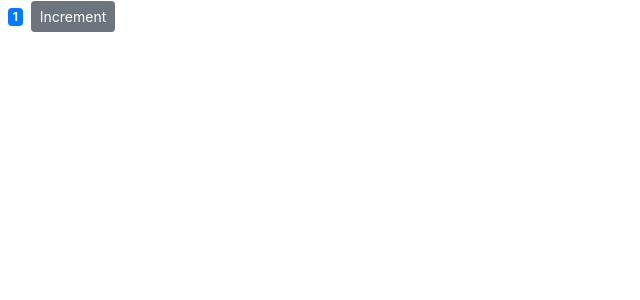
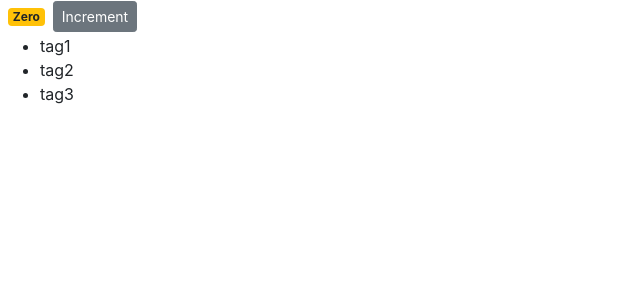
Before and after one commit to karleighponnock/Shopping-cart-essentials, a React (Create React App) app in the folder counter-app/: page / in a window 1280 px wide. Shown: the top 300 px of the page, without its empty margins (0-640 px from the left). Built offline with nearby package versions, Linux system fonts and the light colour scheme.

Commit message:
mapping over tags array

```diff
--- a/counter-app/src/components/counter.jsx
+++ b/counter-app/src/components/counter.jsx
@@ -2,27 +2,28 @@ import React, { Component } from "react";
 
 class Counter extends Component {
   state = {
-    count: 1,
+    count: 0,
+    tags: ["tag1", "tag2", "tag3"]
   };
-
 
   render() {
     return (
       <>
         <span className={this.getBadgeClasses()}>{this.formatCount()}</span>
         <button className="btn btn-secondary btn-sm">Increment</button>
+        <ul>{this.state.tags.map(tag => <li>{tag}</li>)}</ul>
       </>
     );
   }
 
-    getBadgeClasses() {
-        let classes = "badge m-2 badge-";
-        classes += (this.state.count === 0) ? "warning" : "primary";
-        return classes;
-    }
+  getBadgeClasses() {
+    let classes = "badge m-2 badge-";
+    classes += this.state.count === 0 ? "warning" : "primary";
+    return classes;
+  }
 
   formatCount() {
-      const{ count } = this.state;
+    const { count } = this.state;
     return count === 0 ? "Zero" : count;
   }
 }
```
